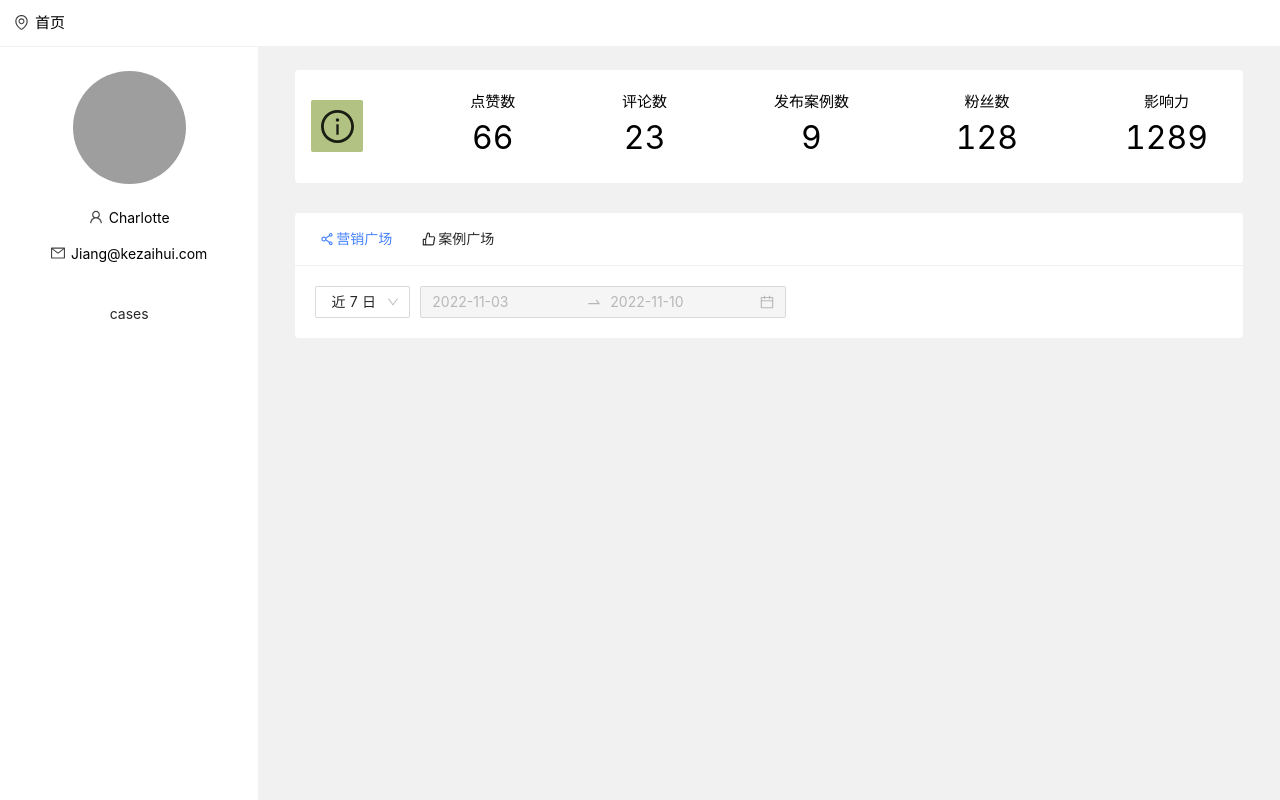
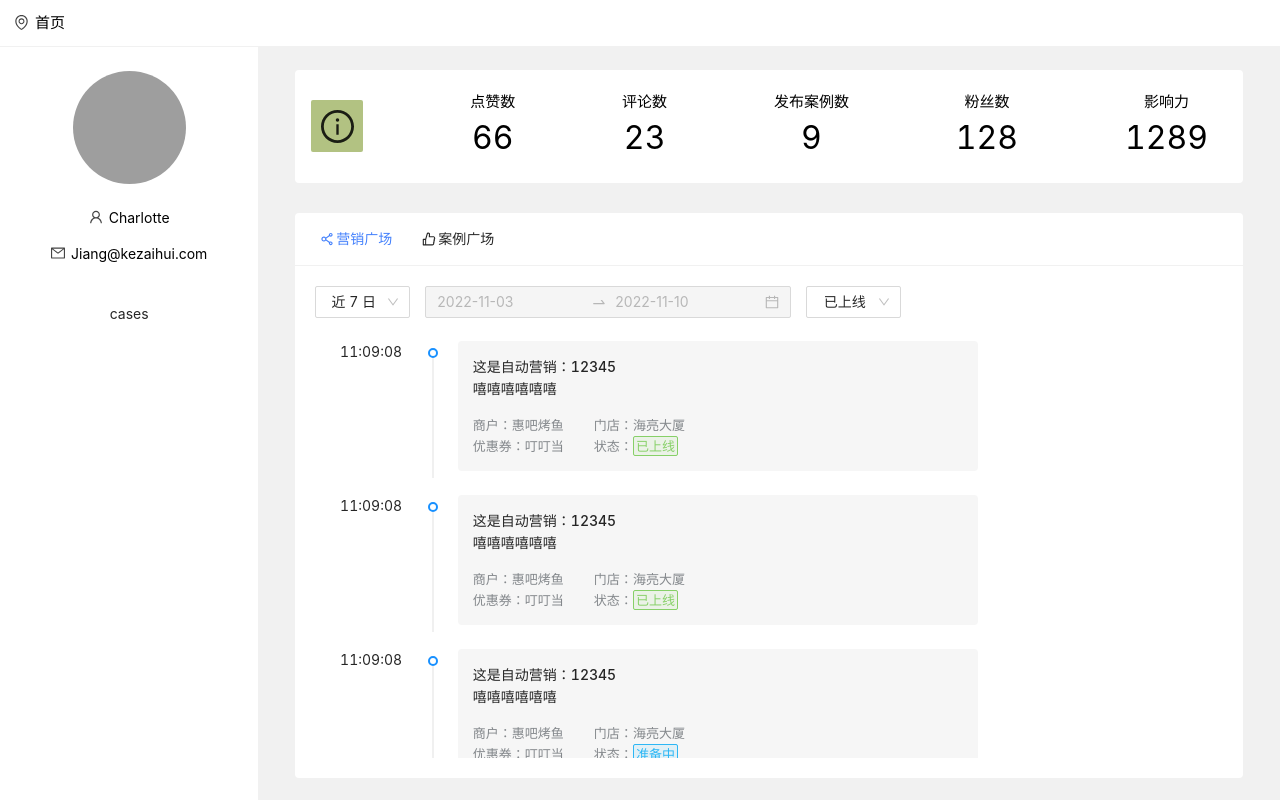
Before and after one commit to heart-for-heart/zheng, a React (Vite) app: page /marketing_case_management in a window 1280 px wide. Built offline with nearby package versions, Linux system fonts and the light colour scheme; grey boxes are pictures that could not be loaded; what @h/h-toolbox would draw is missing.

Commit message:
营销广场done

```diff
--- a/src/App.scss
+++ b/src/App.scss
@@ -1,5 +1,4 @@
 #root {
-  max-width: 1280px;
   height: 100%;
   margin: 0 auto;
   overflow: hidden;
--- a/src/constants/marketingCasesManagement.ts
+++ b/src/constants/marketingCasesManagement.ts
@@ -42,3 +42,13 @@ export const DATE = {
   LATEST_7_DAYS: [moment().subtract(7, 'day'), moment()],
   LATEST_30_DAYS: [moment().subtract(30, 'day'), moment()],
 }
+
+export const enum Status {
+  Online = 'online',
+  Preparing = 'preparing',
+}
+
+export const StatusLabel = {
+  [Status.Online]: '已上线',
+  [Status.Preparing]: '准备中',
+}
--- a/src/pages/MarketingCaseManagement/components/CasesDisplayCard.tsx
+++ b/src/pages/MarketingCaseManagement/components/CasesDisplayCard.tsx
@@ -2,7 +2,7 @@ import { InfoCircleOutlined } from '@ant-design/icons'
 import React from 'react'
 
 import { DataType, DataTypeLabel } from '@/constants/marketingCasesManagement'
-import { DATA_COUNT } from '@/pages/mock'
+import { DATA_COUNT } from '@/pages/MarketingCaseManagement/mock'
 
 import CasesSquare from './CasesSquare'
 
--- a/src/pages/MarketingCaseManagement/components/MarketingCard.tsx
+++ b/src/pages/MarketingCaseManagement/components/MarketingCard.tsx
@@ -1,4 +1,5 @@
-import { DatePicker, Select } from 'antd'
+import { DatePicker, Popover, Select, Timeline } from 'antd'
+import cx from 'classnames'
 import moment from 'moment'
 import React, { useState } from 'react'
 
@@ -7,12 +8,15 @@ import {
   DATE,
   DateType,
   DateTypeLabel,
+  Status,
+  StatusLabel,
 } from '@/constants/marketingCasesManagement'
-import { DISPLAY_DATE_FORMAT } from '@/utils/date'
+import { DISPLAY_DATE_FORMAT, DISPLAY_TIME_FULL_FORMAT } from '@/utils/date'
 
-// TODO：王亚🍍
+import { SHOWING_DATA } from '../mock'
 
 const { Option } = Select
+const { Item } = Timeline
 
 const DateOptions = [
   {
@@ -26,6 +30,17 @@ const DateOptions = [
   {
     label: DateTypeLabel[DateType.Customize],
     key: DateType.Customize,
+  },
+]
+
+const StatusOptions = [
+  {
+    label: StatusLabel[Status.Online],
+    key: Status.Online,
+  },
+  {
+    label: StatusLabel[Status.Preparing],
+    key: Status.Preparing,
   },
 ]
 
@@ -52,7 +67,7 @@ const MarketingCard: React.FC = () => {
     <div className='marketing-card'>
       <div className='search-part'>
         <Select
-          style={{ width: 95, marginRight: 10 }}
+          style={{ width: 95, marginRight: 15 }}
           defaultValue={DateType.Latest7Days}
           onChange={handleDateChange}
         >
@@ -73,6 +88,57 @@ const MarketingCard: React.FC = () => {
           disabledDate={current => current > moment().endOf('day')}
           onChange={v => setSelectedDate(v)}
         />
+        <Select
+          style={{ width: 95, marginLeft: 15 }}
+          defaultValue={Status.Online}
+        >
+          {StatusOptions.map(opt => (
+            <Option key={opt.key} value={opt.key}>
+              {opt.label}
+            </Option>
+          ))}
+        </Select>
+      </div>
+      <div className='showing-part'>
+        <div className='showing-part-container'>
+          <Timeline className='showing-part-timeline' mode='left'>
+            {SHOWING_DATA.map((data, i) => (
+              <Item label={data.time} key={i}>
+                <div className='showing-part-timeline-item'>
+                  <div className='timeline-item-container'>
+                    <div className='title'>{data.title}</div>
+                    <div className='content'>{data.content}</div>
+                    <div className='big-container'>
+                      <div
+                        className='small-container'
+                        style={{ marginRight: 30 }}
+                      >
+                        <div className='business-group'>
+                          商户：{data.businessGroup}
+                        </div>
+                        <div className='coupon'>优惠券：{data.coupon}</div>
+                      </div>
+                      <div className='small-container'>
+                        <div className='business'>门店：{data.business}</div>
+                        <div className='status'>
+                          状态：
+                          <span
+                            className={cx({
+                              online: data.status === Status.Online,
+                              prepare: data.status === Status.Preparing,
+                            })}
+                          >
+                            {StatusLabel[data.status]}
+                          </span>
+                        </div>
+                      </div>
+                    </div>
+                  </div>
+                </div>
+              </Item>
+            ))}
+          </Timeline>
+        </div>
       </div>
     </div>
   )
--- a/src/pages/MarketingCaseManagement/components/UserInfoCard.tsx
+++ b/src/pages/MarketingCaseManagement/components/UserInfoCard.tsx
@@ -1,7 +1,7 @@
 import { MailOutlined, UserOutlined } from '@ant-design/icons'
 import React from 'react'
 
-import { USER_INFO } from '@/pages/mock'
+import { USER_INFO } from '@/pages/MarketingCaseManagement/mock'
 import { UserInfo } from '@/types/marketingCasesManagement'
 
 import CasesCard from './CasesCard'
--- /dev/null
+++ b/src/pages/MarketingCaseManagement/mock.ts
@@ -0,0 +1,85 @@
+import moment from 'moment'
+
+import { Status } from '@/constants/marketingCasesManagement'
+import { DataCount, UserInfo } from '@/types/marketingCasesManagement'
+import { DISPLAY_TIME_FULL_FORMAT } from '@/utils/date'
+
+export const USER_INFO: UserInfo = {
+  pic: 'https://media.kezaihui.com/temp/7ff8d148051f461ead5891ea99de7450.jpeg',
+  name: 'Charlotte',
+  email: 'Jiang@kezaihui.com',
+}
+
+export const DATA_COUNT: DataCount = {
+  likeCount: 66,
+  commentCount: 23,
+  casesPublishedCount: 9,
+  fansCount: 128,
+  influence: 1289,
+}
+
+export const SHOWING_DATA = [
+  {
+    time: moment().format(DISPLAY_TIME_FULL_FORMAT),
+    title: '这是自动营销：12345',
+    content: '嘻嘻嘻嘻嘻嘻',
+    businessGroup: '惠吧烤鱼',
+    business: '海亮大厦',
+    coupon: '叮叮当',
+    status: Status.Online,
+  },
+  {
+    time: moment().format(DISPLAY_TIME_FULL_FORMAT),
+    title: '这是自动营销：12345',
+    content: '嘻嘻嘻嘻嘻嘻',
+    businessGroup: '惠吧烤鱼',
+    business: '海亮大厦',
+    coupon: '叮叮当',
+    status: Status.Online,
+  },
+  {
+    time: moment().format(DISPLAY_TIME_FULL_FORMAT),
+    title: '这是自动营销：12345',
+    content: '嘻嘻嘻嘻嘻嘻',
+    businessGroup: '惠吧烤鱼',
+    business: '海亮大厦',
+    coupon: '叮叮当',
+    status: Status.Preparing,
+  },
+  {
+    time: moment().format(DISPLAY_TIME_FULL_FORMAT),
+    title: '这是自动营销：12345',
+    content: '嘻嘻嘻嘻嘻嘻',
+    businessGroup: '惠吧烤鱼',
+    business: '海亮大厦',
+    coupon: '叮叮当',
+    status: Status.Online,
+  },
+  {
+    time: moment().format(DISPLAY_TIME_FULL_FORMAT),
+    title: '这是自动营销：12345',
+    content: '嘻嘻嘻嘻嘻嘻',
+    businessGroup: '惠吧烤鱼',
+    business: '海亮大厦',
+    coupon: '叮叮当',
+    status: Status.Online,
+  },
+  {
+    time: moment().format(DISPLAY_TIME_FULL_FORMAT),
+    title: '这是自动营销：12345',
+    content: '嘻嘻嘻嘻嘻嘻',
+    businessGroup: '惠吧烤鱼',
+    business: '海亮大厦',
+    coupon: '叮叮当',
+    status: Status.Online,
+  },
+  {
+    time: moment().format(DISPLAY_TIME_FULL_FORMAT),
+    title: '这是自动营销：12345',
+    content: '嘻嘻嘻嘻嘻嘻',
+    businessGroup: '惠吧烤鱼',
+    business: '海亮大厦',
+    coupon: '叮叮当',
+    status: Status.Online,
+  },
+]
--- a/src/pages/MarketingCaseManagement/style.scss
+++ b/src/pages/MarketingCaseManagement/style.scss
@@ -126,6 +126,114 @@
       flex-direction: column;
       align-items: flex-start;
       padding: 20px;
+      width: 100%;
+
+      .showing-part {
+        overflow-y: auto;
+        height: 420px;
+        margin-top: 20px;
+        width: 100%;
+
+        &-container {
+          padding: 10px;
+          justify-content: start;
+        }
+
+        &-timeline {
+          :last-child {
+            margin-bottom: 0;
+          }
+
+          &-item {
+            width: 100%;
+
+            .timeline-item-container {
+              width: 520px;
+              background: #f6f6f6;
+              border-radius: 4px;
+              padding: 15px;
+              display: flex;
+              flex-direction: column;
+              align-items: flex-start;
+              font-size: 14px;
+
+              .title {
+                margin-bottom: 0;
+              }
+
+              .content {
+                margin-bottom: 15px;
+              }
+
+              .big-container {
+                display: flex;
+              }
+
+              .small-container {
+                margin-bottom: 0;
+                display: flex;
+                flex-direction: column;
+                color: rgba(20, 28, 36, 0.5);
+                font-size: 13px;
+                .business-group,
+                .business,
+                .coupon,
+                .status {
+                  margin-bottom: 0;
+                }
+
+                .online {
+                  background: rgb(#87d068, 0.1);
+                  color: #87d068;
+                  border-radius: 2px;
+                  border: 1px solid #87d068;
+                  padding: 1px 2px;
+                }
+
+                .prepare {
+                  background: rgb(#2db7f5, 0.1);
+                  color: #2db7f5;
+                  border-radius: 2px;
+                  border: 1px solid #2db7f5;
+                  padding: 1px 2px;
+                }
+              }
+
+              .title {
+                font-weight: 500;
+              }
+            }
+          }
+
+          :not(:last-child) {
+            margin-bottom: 24px;
+          }
+
+          .ant-timeline-item {
+            padding: 0;
+
+            &-label {
+              width: calc(10% - 12px);
+            }
+
+            &-tail,
+            &-head-blue {
+              left: 12%;
+            }
+
+            .ant-timeline-item-content {
+              min-height: 0;
+              left: 12%;
+
+              .time-line-item-description {
+                font-size: 14px;
+                font-weight: 400;
+                color: #000;
+              }
+            }
+          }
+        }
+      }
     }
 
     .cases-showing-card {
@@ -146,7 +254,7 @@
 
       .cases-content {
         margin-top: 10px;
-        background-color: #F2F2F2;
+        background-color: #f2f2f2;
         padding: 20px 10px;
         min-height: 350px;
         max-height: 500px;
@@ -161,7 +269,7 @@
 
           .name {
             margin-left: 4px;
-            color: #7B7B7B;
+            color: #7b7b7b;
           }
 
           .chat {
@@ -176,7 +284,7 @@
 
             .title {
               font-size: 16px;
-              color: #0075E0;
+              color: #0075e0;
             }
 
             .chat-content {
@@ -191,7 +299,7 @@
               .tag-item {
                 cursor: pointer;
                 margin-right: 10px;
-                color: #0075E0;
+                color: #0075e0;
                 size: 12px;
               }
             }
--- a/src/pages/mock.ts
+++ /dev/null
@@ -1,15 +0,0 @@
-import { DataCount, UserInfo } from '@/types/marketingCasesManagement'
-
-export const USER_INFO: UserInfo = {
-  pic: 'https://media.kezaihui.com/temp/7ff8d148051f461ead5891ea99de7450.jpeg',
-  name: 'Charlotte',
-  email: 'Jiang@kezaihui.com',
-}
-
-export const DATA_COUNT: DataCount = {
-  likeCount: 66,
-  commentCount: 23,
-  casesPublishedCount: 9,
-  fansCount: 128,
-  influence: 1289,
-}
--- a/src/utils/date.ts
+++ b/src/utils/date.ts
@@ -1 +1,2 @@
 export const DISPLAY_DATE_FORMAT = 'YYYY-MM-DD'
+export const DISPLAY_TIME_FULL_FORMAT = 'HH:mm:ss'
```
Also changed, not shown: src/pages/MarketingCaseManagement/components/CasesShowingCard.tsx (+103 -55 lines).
